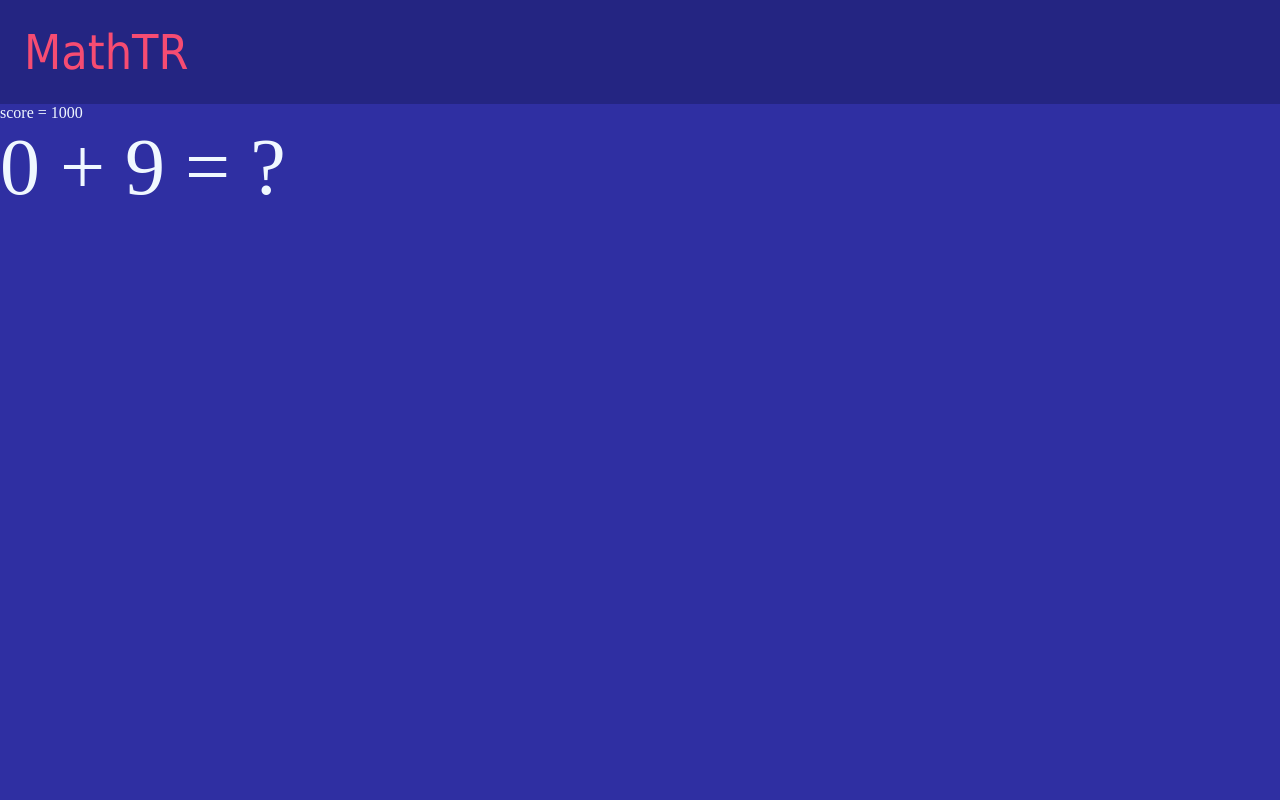
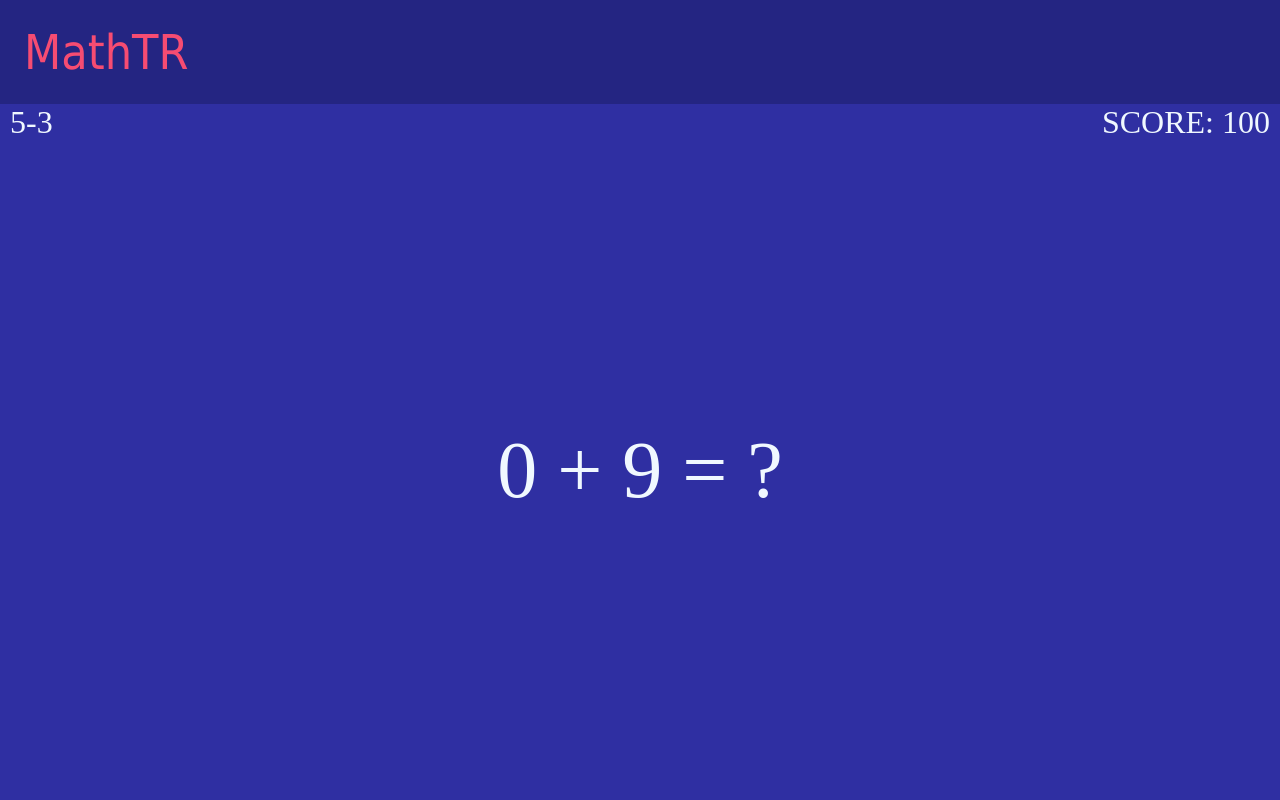
Before and after one commit to 51Sirius/MathSite, a Flask app: page /play in a window 1280 px wide. Run offline with Flask 2, Linux system fonts and the light colour scheme.

Commit message:
Update stat-bar

```diff
--- a/static/css/game.css
+++ b/static/css/game.css
@@ -1,9 +1,14 @@
 .stat-bar {
+    font-size: xx-large;
+    width: 100%;
+    justify-content: space-between;
+    margin: 0 0 0 auto;
     color: aliceblue;
     display: flex;
 }
 
 .game {
+    margin: auto;
     display: flex;
     flex-direction: column;
 }
@@ -12,3 +17,16 @@
     font-size: 10vh;
     color: aliceblue;
 }
+
+main {
+    display: flex;
+    flex-direction: column;
+}
+
+.level {
+    margin-left: 10px;
+}
+
+.point {
+    margin-right:  10px;
+}
--- a/static/scripts/game.js
+++ b/static/scripts/game.js
@@ -1,7 +1,11 @@
+function getRandomInt(max) {
+  return Math.floor(Math.random() * max);
+}
+
+
 const quest = document.querySelector('.quest')
 quest.innerHTML = String(getRandomInt(10)) + ' + ' + String(getRandomInt(10)) + ' = ?';
 
-
-function getRandomInt(max) {
-  return Math.floor(Math.random() * max);
+function generateExample(event) {
+  const level = document.querySelector('.')
 }
--- a/templates/play.html
+++ b/templates/play.html
@@ -4,7 +4,12 @@
 {% endblock %}
 {% block content %}
     <div class="stat-bar">
-        score = 1000
+        <div class="level">
+            5-3
+        </div>
+        <div class="point">
+            SCORE: 100
+        </div>
     </div>
     <div class="game">
         <div class="quest">
```
